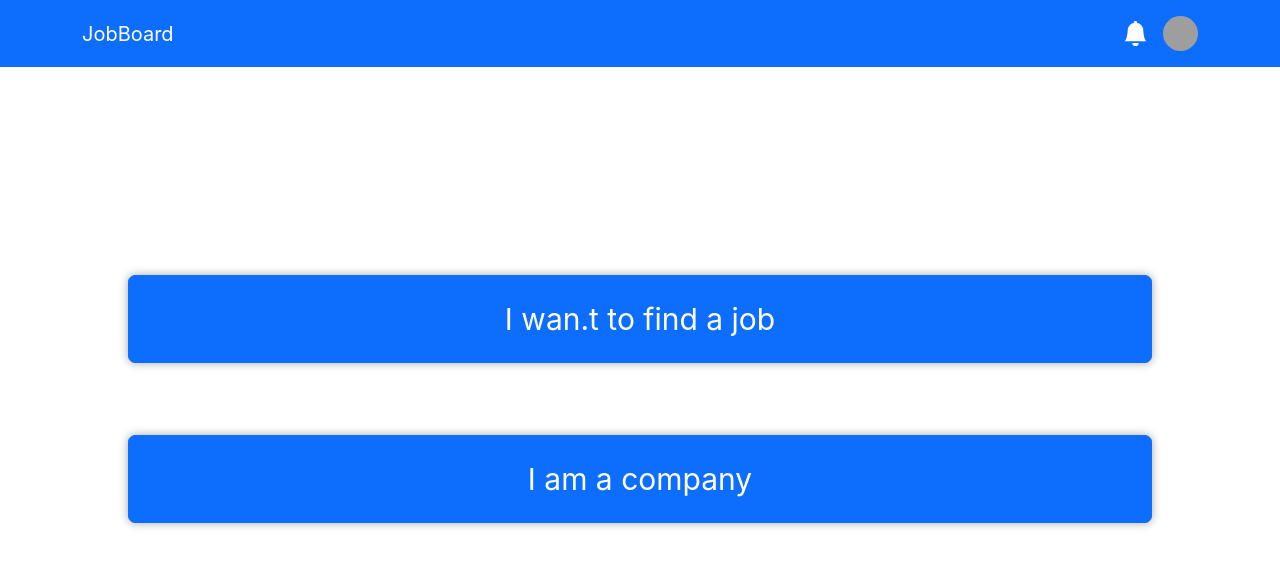
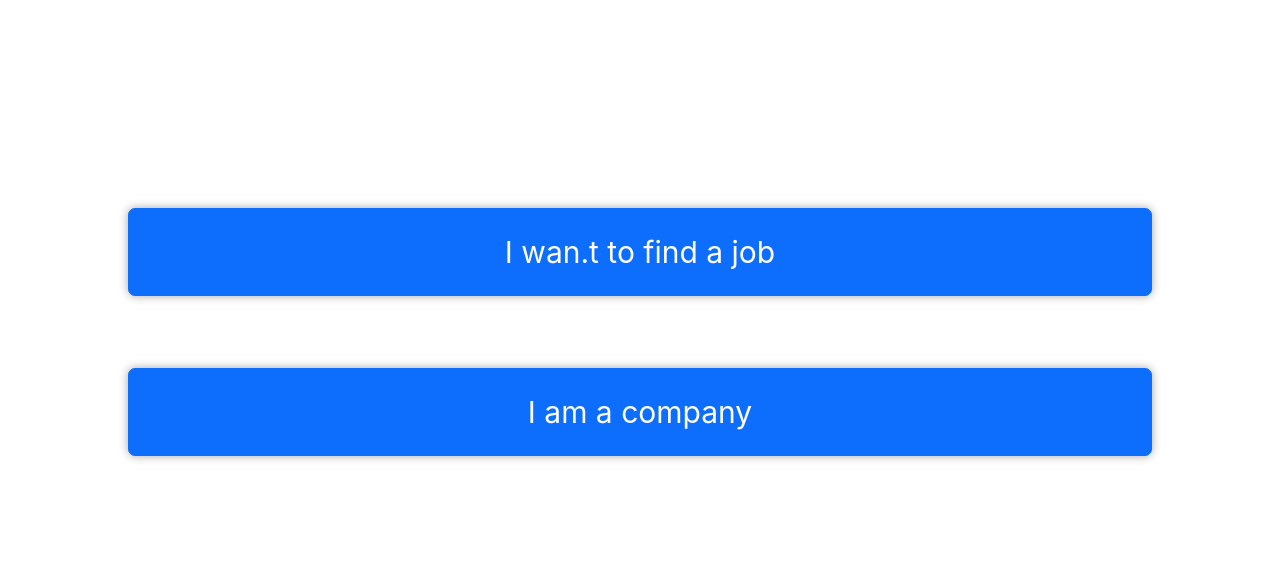
Before and after one commit to lahcen13/jobBoard, a React (Create React App) app in the folder job-board-front/: page / in a window 1280 px wide. Shown: the top 566 px of the page. Built offline with nearby package versions, Linux system fonts and the light colour scheme; grey boxes are pictures that could not be loaded.

Commit message:
fix(index.js): changed rendered component on route "/"

```diff
--- a/job-board-front/src/index.js
+++ b/job-board-front/src/index.js
@@ -7,12 +7,13 @@ import Login from './components/Login/Login';
 import FirstPageRegister from './components/FirstPageRegister/FirstPageRegister';
 import SecondPageRegister from './components/SecondPageRegister/SecondPageRegister';
 import { BrowserRouter as Router, Route } from 'react-router-dom';
+import Visitorpage from './components/Visitor-page/Visitor-page';
 
 ReactDOM.render(
   <React.StrictMode>
     <Router>
       <Route exact path="/">
-        <App />
+        <Visitorpage />
       </Route>
       <Route path="/login">
         <Login />
```
Also changed, not shown: job-board-front/src/components/Login/Login.tsx (+4 -4 lines).
